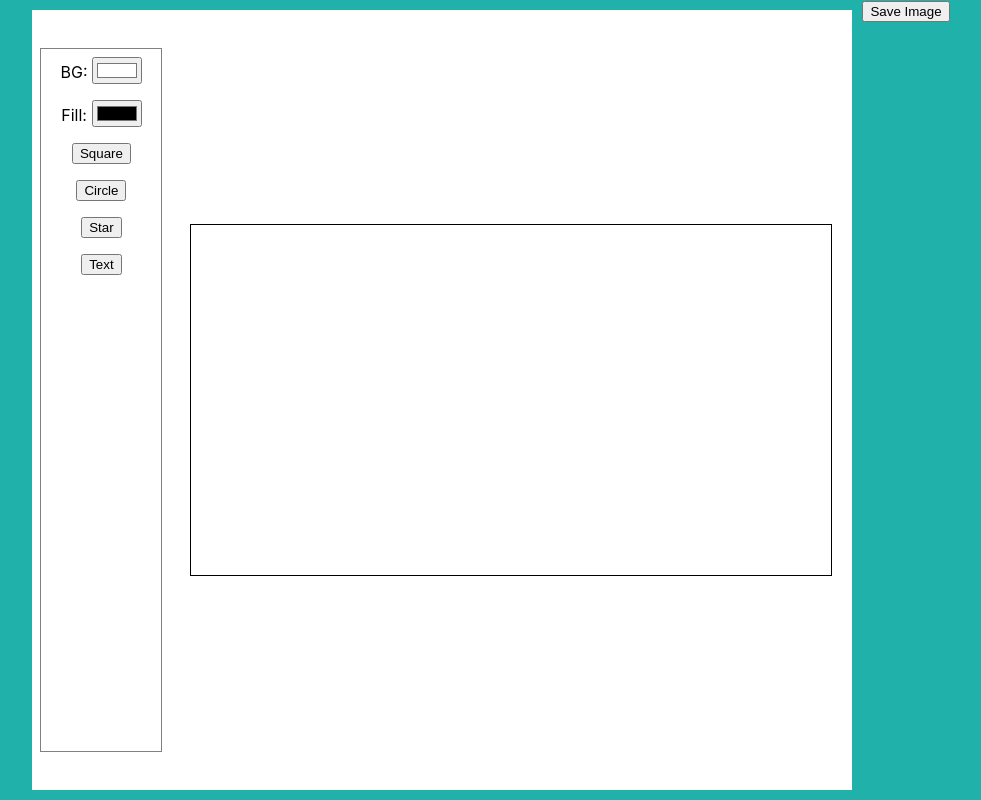
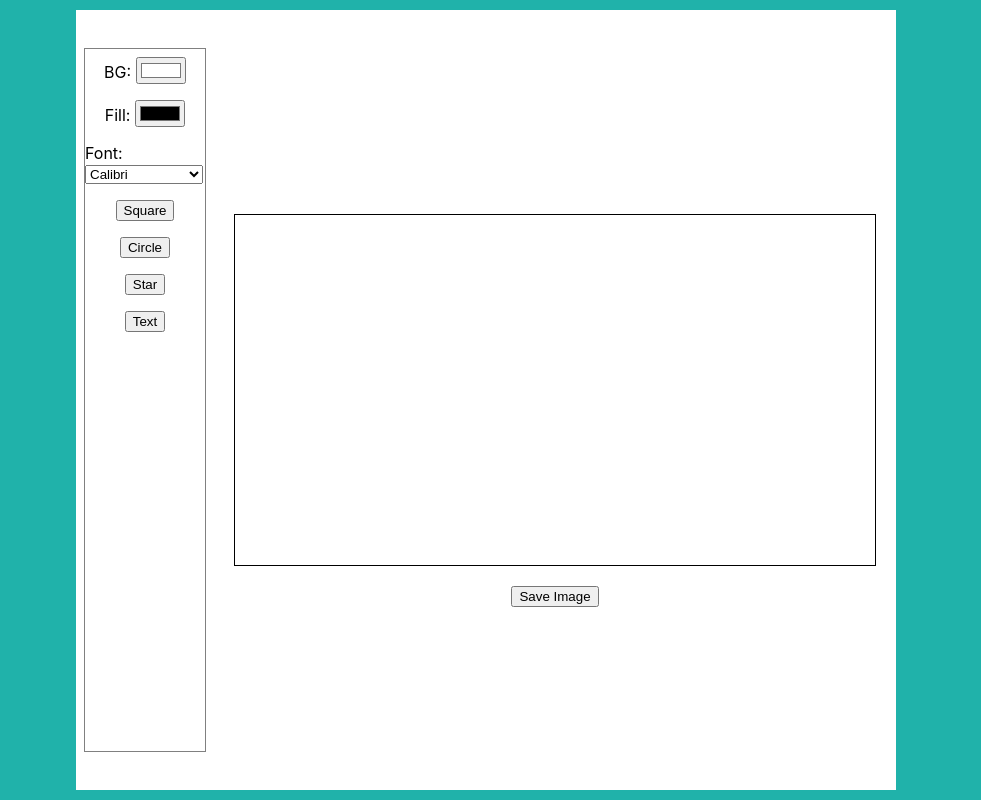
Before and after one commit to samiya-kazi/thumb-stack, a React (Create React App) app in the folder client/: page / in a window 1280 px wide. Shown: the whole page, without its empty margins (154-1135 px from the left). Built offline with nearby package versions, Linux system fonts and the light colour scheme.

Commit message:
added font selector

```diff
--- a/client/src/App.css
+++ b/client/src/App.css
@@ -41,3 +41,8 @@
 .color-picker {
   margin-left: 0.3rem;
 }
+
+.button-container {
+  display: flex;
+  justify-content: space-around;
+}
--- a/client/src/Components/Editor.js
+++ b/client/src/Components/Editor.js
@@ -41,6 +41,7 @@ function Editor () {
     <>
     <div className='editor'>
       <Toolbar setShapes={setShapes} setBackgroundColor={setBackgroundColor}/>
+      <div>
         <div className='drawing-stage'>
           <Stage width={640} height={350} onMouseDown={checkDeselect} onTouchStart={checkDeselect} ref={stageRef}>
             <Layer>
@@ -104,9 +105,12 @@ function Editor () {
             </Layer>
           </Stage>
         </div>
+        <div className='button-container'>
+          <button onClick={handleExport}>Save Image</button>
+        </div>
+      </div>
     </div>
     <div>
-      <button onClick={handleExport}>Save Image</button>
     </div>
     </>
   )
--- a/client/src/Components/TextElement.js
+++ b/client/src/Components/TextElement.js
@@ -41,6 +41,7 @@ function TextElement ({ shape, setShapes, isSelected, onSelect }) {
 
     const x = node.x();
     const y = node.y();
+    const fontSize = Math.max(10, node.fontSize() * scaleX);
     const width = Math.max(10, node.width() * scaleX);
     const height= Math.max(10, node.height() * scaleY);
 
@@ -52,6 +53,7 @@ function TextElement ({ shape, setShapes, isSelected, onSelect }) {
         y,
         width,
         height,
+        fontSize,
       })
 
       return newlist;
@@ -84,17 +86,15 @@ function TextElement ({ shape, setShapes, isSelected, onSelect }) {
     };
 
     // create textarea and style it
-    var textarea = document.createElement('textarea');
+    let textarea = document.createElement('textarea');
     document.body.appendChild(textarea);
 
     textarea.value = shapeRef.current.text();
         textarea.style.position = 'absolute';
         textarea.style.top = areaPosition.y + 'px';
         textarea.style.left = areaPosition.x + 'px';
-        // textarea.style.width = shapeRef.current.width() - shapeRef.current.padding() * 2 + 'px';
         textarea.style.maxWidth = stage.width();
-        textarea.style.height =
-          shapeRef.current.height() - shapeRef.current.padding() * 2 + 5 + 'px';
+        textarea.style.height = shapeRef.current.height() - shapeRef.current.padding() * 2 + 5 + 'px';
         textarea.style.fontSize = shapeRef.current.fontSize() + 'px';
         textarea.style.border = 'none';
         textarea.style.padding = '0px';
@@ -114,6 +114,7 @@ function TextElement ({ shape, setShapes, isSelected, onSelect }) {
           transform += 'rotateZ(' + rotation + 'deg)';
         }
 
+        textarea.style.transform = transform;
     textarea.focus();
 
     textarea.addEventListener('keydown', function (e) {
--- a/client/src/Components/Toolbar.js
+++ b/client/src/Components/Toolbar.js
@@ -3,6 +3,7 @@ import { useState } from "react";
 function Toolbar ({ setShapes, setBackgroundColor }) {
 
   const [fillColor, setFillColor] = useState('#000000')
+  const [font, setFont] = useState('Calibri');
 
   function handleColorChange (event) {
     setFillColor(event.target.value)
@@ -10,6 +11,10 @@ function Toolbar ({ setShapes, setBackgroundColor }) {
 
   function handleBackgroundChange (event) {
     setBackgroundColor(event.target.value)
+  }
+
+  function handleFontChange(event) {
+    setFont(event.target.value)
   }
 
 
@@ -101,7 +106,7 @@ function Toolbar ({ setShapes, setBackgroundColor }) {
         y: 20,
         text: 'Add text',
         fontSize: 30,
-        fontFamily: 'Calibri',
+        fontFamily: font,
         fill: fillColor,
         draggable: true,
       }
@@ -124,6 +129,18 @@ function Toolbar ({ setShapes, setBackgroundColor }) {
         <label>Fill:</label>
         <input className='color-picker' type='color' onChange={handleColorChange} />
       </div>
+
+      <div>
+        <label>Font:</label>
+        <select onChange={handleFontChange}>
+          <option style={{fontFamily: "Calibri"}}>Calibri</option>
+          <option style={{fontFamily: "Georgia"}}>Georgia</option>
+          <option style={{fontFamily: "Courier New"}}>Courier New</option>
+          <option style={{fontFamily: "Impact"}}>Impact</option>
+          <option style={{fontFamily: "Brush Script MT"}}>Brush Script MT</option>
+        </select>
+      </div>
+
       <button onClick={addSquare}>Square</button>
       <button onClick={addCircle}>Circle</button>
       <button onClick={addStar}>Star</button>
```
Lines whose indentation alone changed are shown as unchanged.
